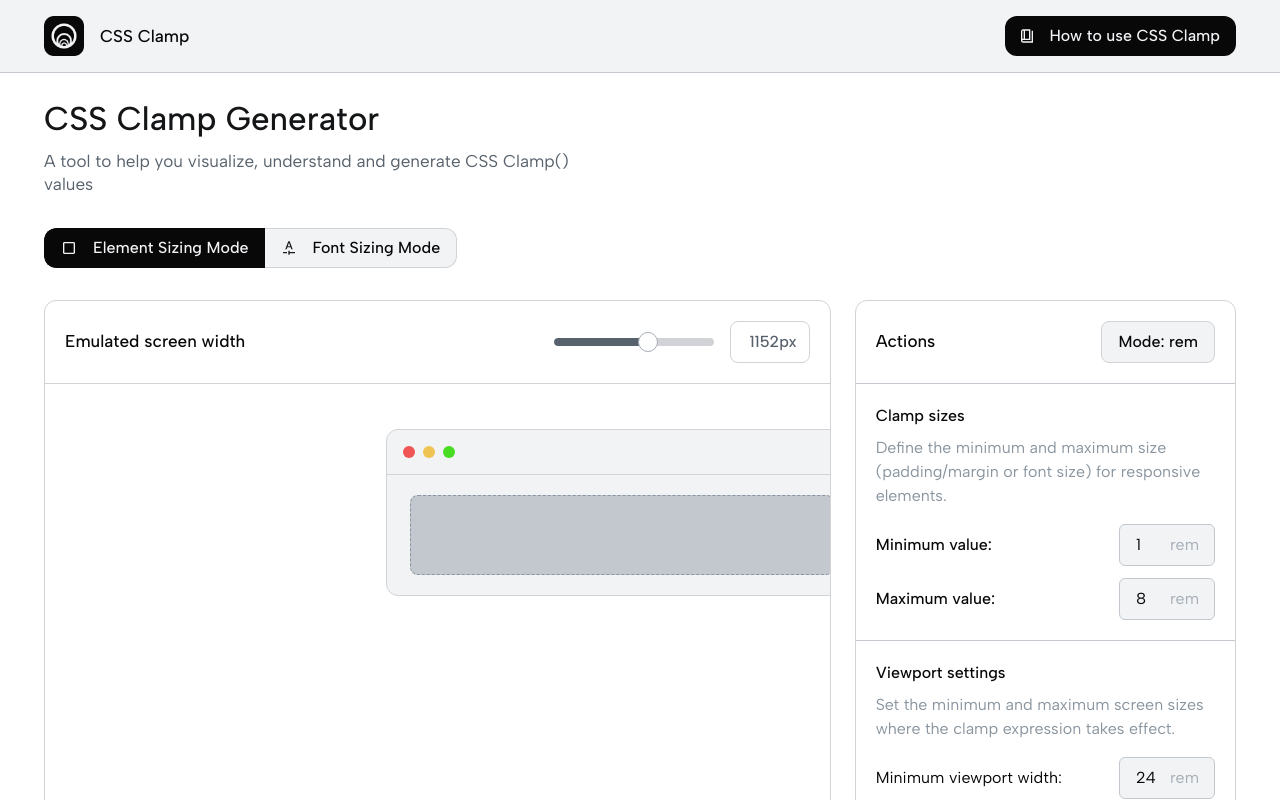
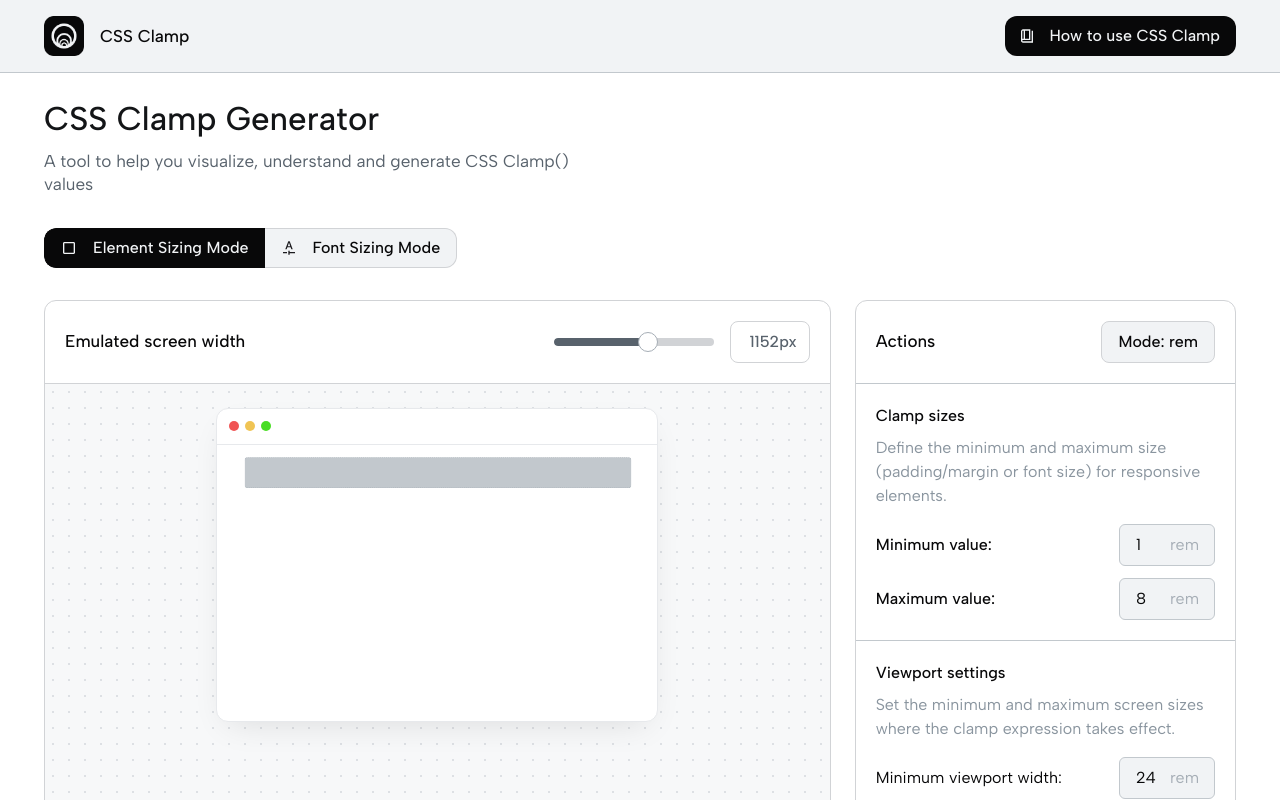
Before and after one commit to Willem-Jaap/cssclamp, a Next.js app: page / in a window 1280 px wide. Shown: the top 800 px of the page. Built offline with nearby package versions, Linux system fonts and the light colour scheme.

Commit message:
feat: render the preview at its real width and scale it to fit

```diff
--- a/src/components/misc/preview.tsx
+++ b/src/components/misc/preview.tsx
@@ -1,6 +1,6 @@
 'use client';
 
-import { useRef } from 'react';
+import { useEffect, useRef, useState } from 'react';
 import { animated, useSpring } from '@react-spring/web';
 
 import PreviewElement from '~/components/misc/preview-element';
@@ -8,28 +8,49 @@ import PreviewHeader from '~/components/misc/preview-header';
 import PreviewText from '~/components/misc/preview-text';
 import useSettings from '~/hooks/useSettings';
 
+// The emulated screen is rendered at its real pixel width (a percentage of
+// this width) and scaled down to fit the preview, so rem and container units
+// inside it behave exactly like they would on a real screen of that size.
+const MAX_SCREEN_WIDTH = 1920;
+const CHROME_HEIGHT = 36;
+const SCREEN_MARGIN = 48;
+// Screens keep a 16:10 ratio, with a floor so narrow (mobile) widths stay usable.
+const SCREEN_ASPECT_RATIO = 10 / 16;
+const MIN_SCREEN_HEIGHT = 480;
+
 const Preview = () => {
     const { watch, setValue } = useSettings();
-    const previewRef = useRef<HTMLDivElement>(null);
-    const screenContainerRef = useRef<HTMLDivElement>(null);
-    const screenRef = useRef<HTMLDivElement>(null);
+    const areaRef = useRef<HTMLDivElement>(null);
+    const [area, setArea] = useState({ width: 0, height: 0 });
     const [{ width }, api] = useSpring(() => ({
-        width: 60,
+        width: watch('percentage'),
     }));
 
-    const centerPreviewScreen = () => {
-        if (!screenRef.current || !previewRef.current || !screenContainerRef.current) return;
+    useEffect(() => {
+        const element = areaRef.current;
+        if (!element) return;
 
-        const previewBoundingBox = previewRef.current.getBoundingClientRect();
-        const screenBoundingBox = screenRef.current.getBoundingClientRect();
+        const observer = new ResizeObserver(([entry]) => {
+            setArea({ width: entry.contentRect.width, height: entry.contentRect.height });
+        });
+        observer.observe(element);
 
-        screenRef.current.style.left = `${(previewBoundingBox.width - screenBoundingBox.width) / 2}px`;
-    };
+        return () => {
+            observer.disconnect();
+        };
+    }, []);
+
+    const scale = area.width / MAX_SCREEN_WIDTH;
+    const maxContentHeight = scale ? (area.height - SCREEN_MARGIN - CHROME_HEIGHT) / scale : 0;
+    const contentHeight = width.to(w =>
+        Math.min(
+            Math.max((MAX_SCREEN_WIDTH / 100) * w * SCREEN_ASPECT_RATIO, MIN_SCREEN_HEIGHT),
+            maxContentHeight,
+        ),
+    );
 
     return (
-        <div
-            className="relative flex min-h-[50vh] flex-col items-center overflow-hidden"
-            ref={previewRef}>
+        <div className="flex h-full flex-col">
             <PreviewHeader
                 api={api}
                 percentage={watch('percentage')}
@@ -38,34 +59,37 @@ const Preview = () => {
                 }}
             />
             <div
-                className="pointer-events-none absolute left-0 mt-32 2xl:mt-40"
-                ref={screenContainerRef}>
-                <animated.div
-                    className="relative h-full origin-top-left overflow-hidden rounded-xl border border-neutral-100 bg-neutral-50 pb-5"
-                    style={{
-                        // react-spring runs this interpolator on animation
-                        // frames rather than during React's render pass, so
-                        // reading refs here is safe.
-                        // eslint-disable-next-line react-hooks/refs
-                        width: width.to(w => {
-                            centerPreviewScreen();
-                            const previewWidth = previewRef.current?.getBoundingClientRect().width;
-                            if (!previewWidth) return '100%';
-
-                            return `${(previewWidth / 100) * w}px`;
-                        }),
-                    }}
-                    ref={screenRef}>
-                    <div className="mb-5 flex items-center justify-between gap-4 border-b border-b-neutral-100 px-4 py-4">
-                        <div className="flex items-center space-x-2">
-                            <div className="size-3 rounded-full bg-[#F05454]" />
-                            <div className="size-3 rounded-full bg-[#F0C454]" />
-                            <div className="size-3 rounded-full bg-[#48DD23]" />
+                className="pointer-events-none relative flex min-h-0 flex-1 items-start justify-center overflow-hidden bg-canvas bg-[radial-gradient(#dde0e4_1px,transparent_1px)] bg-size-[16px_16px] px-6 pt-6"
+                ref={areaRef}>
+                {scale > 0 && (
+                    <animated.div
+                        className="h-fit overflow-hidden rounded-xl border border-line bg-white shadow-[0_12px_32px_-12px_rgb(0_0_0/0.12)]"
+                        style={{
+                            width: width.to(w => (MAX_SCREEN_WIDTH / 100) * w * scale),
+                        }}>
+                        <div
+                            className="flex items-center gap-1.5 border-b border-b-line px-3"
+                            style={{ height: CHROME_HEIGHT }}>
+                            <div className="size-2.5 rounded-full bg-[#F05454]" />
+                            <div className="size-2.5 rounded-full bg-[#F0C454]" />
+                            <div className="size-2.5 rounded-full bg-[#48DD23]" />
                         </div>
-                        <div className="flex-1">{/* <Tabs /> */}</div>
-                    </div>
-                    {watch('previewMode') === 'container' ? <PreviewElement /> : <PreviewText />}
-                </animated.div>
+                        <animated.div
+                            className="@container origin-top-left overflow-hidden py-8"
+                            style={{
+                                width: width.to(w => (MAX_SCREEN_WIDTH / 100) * w),
+                                height: contentHeight,
+                                transform: `scale(${scale})`,
+                                marginBottom: contentHeight.to(h => h * (scale - 1)),
+                            }}>
+                            {watch('previewMode') === 'container' ? (
+                                <PreviewElement />
+                            ) : (
+                                <PreviewText />
+                            )}
+                        </animated.div>
+                    </animated.div>
+                )}
             </div>
         </div>
     );
```
